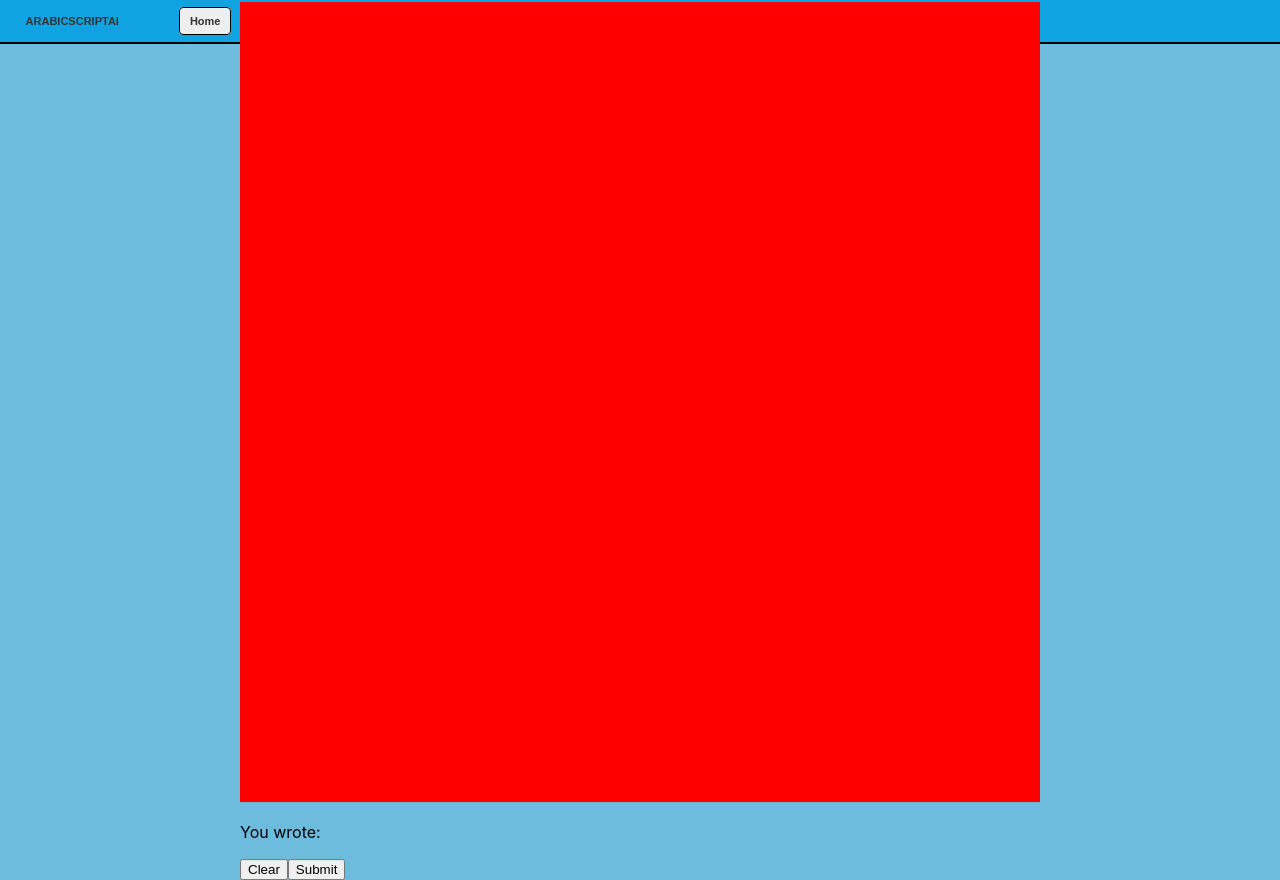
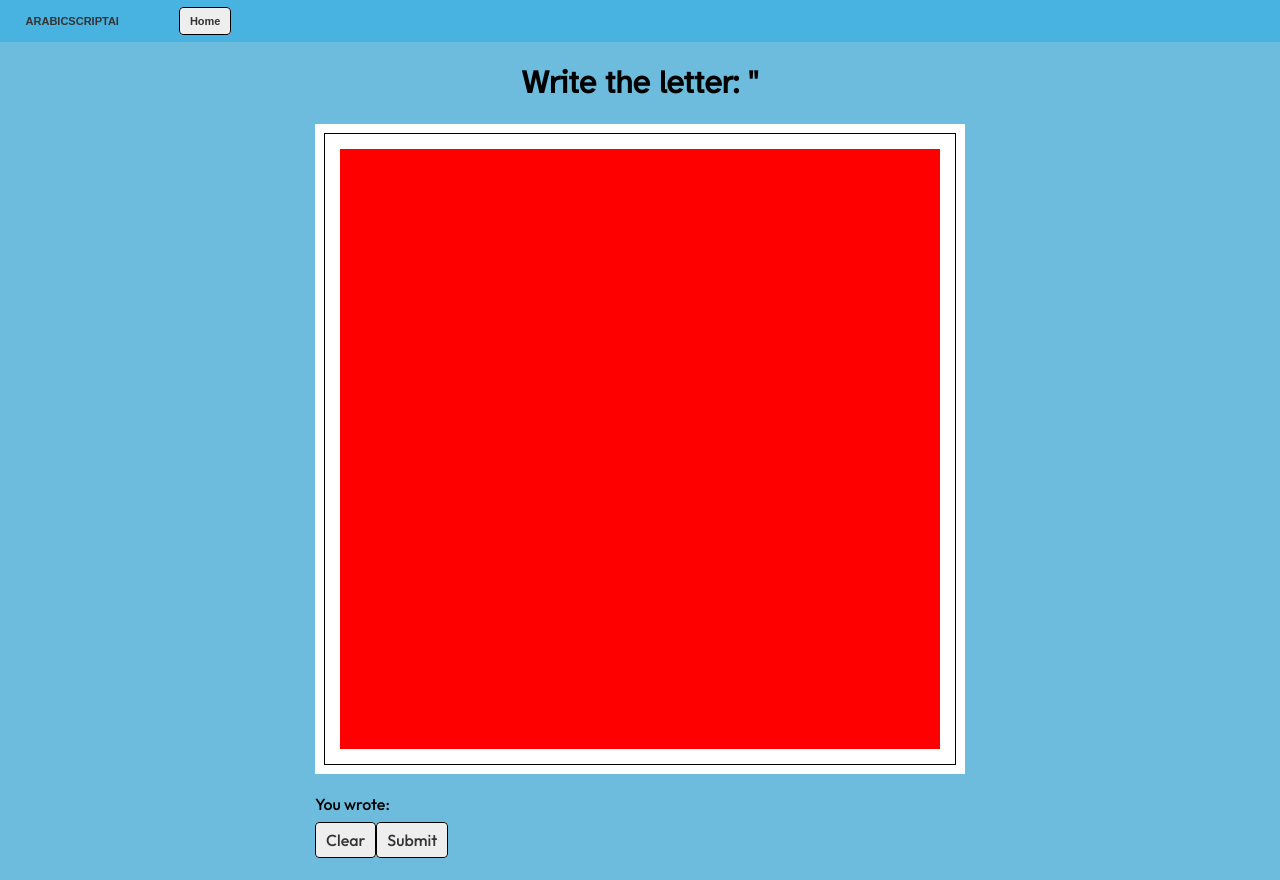
Before and after one commit to wahamiyousef/ArabicScriptAI, a React (Create React App) app in the folder client/: page /arabic in a window 1280 px wide. After the commit the page ends 858 px from the top, so only its background shows below. Built offline with nearby package versions, Linux system fonts and the light colour scheme; no server answers.

Commit message:
css changed/button + canvas
installed fonts, learnt how to use flexbox and made canvas good to look at

```diff
--- a/client/src/components/Button.js
+++ b/client/src/components/Button.js
@@ -1,12 +1,12 @@
 import { useState } from 'react';
 import React from 'react';
+import '../index.css'
 
 const Button = ({ children, link, onClick}) => {
   const [hover, setHover] = useState(false);
 
   const styles = {
-    link: {
-      font: 'bold 11px Arial',
+    primary: {
       textDecoration: 'none',
       backgroundColor: hover ? '#DDDDDD' : '#EEEEEE',
       color: '#333333',
@@ -18,6 +18,7 @@ const Button = ({ children, link, onClick}) => {
       borderBottom: '1px solid #333333',
       borderLeft: '1px solid #CCCCCC',
       border: '1px solid #000000',
+      cursor: 'pointer',
     }
   }
   return (
@@ -26,7 +27,7 @@ const Button = ({ children, link, onClick}) => {
       href={link}
       onMouseEnter={() => setHover(true)}
       onMouseLeave={() => setHover(false)}
-      style={styles.link}>
+      style={styles.primary}>
       {children}
     </a>
   );
--- a/client/src/components/Canvas.js
+++ b/client/src/components/Canvas.js
@@ -1,4 +1,5 @@
 import React, { useRef, useState, useEffect } from 'react';
+import Button from './Button';
 
 const Canvas = () => {
 
@@ -42,8 +43,11 @@ const Canvas = () => {
   useEffect(() => {
     const canvas = canvasReference.current;
 
-    canvas.width = 800;
-    canvas.height = 800;
+    //canvas.width = 800;
+    //canvas.height = 800;
+    canvas.width = 600;
+    canvas.height = '600';
+
 
     const context = canvas.getContext("2d");
     context.lineCap = "round";
@@ -148,7 +152,14 @@ const Canvas = () => {
 
       <canvas
         id="canvas"
-        style={{ backgroundColor: 'red' }}
+
+        style={{
+          backgroundColor: 'red',
+          border: `${2 * 10}px solid #0000`,
+          outline: '1px solid #000',
+          outlineOffset: `-${10}px`,
+          border: 'solid 25px white'
+        }}
 
         ref={canvasReference}
         onMouseDown={beginDraw}
@@ -164,8 +175,8 @@ const Canvas = () => {
       </div>
 
       <div className="buttons">
-        <button onClick={clearCanvas}>Clear</button>
-        <button onClick={submitCanvas}>Submit</button>
+        <Button onClick={clearCanvas}>Clear</Button>
+        <Button onClick={submitCanvas}>Submit</Button>
       </div>
 
     </div>
--- a/client/src/components/Header.js
+++ b/client/src/components/Header.js
@@ -7,13 +7,13 @@ const Header = () => {
   const styles = {
     link: {
       width: '98%',
-      backgroundColor: '#10A3E2',
+      backgroundColor: '#48B2E0',
       font: 'bold 11px Arial',
       textDecoration: 'none',
       color: '#333333',
       padding: '15px 0% 15px 2%',
 
-      borderBottom: '2px solid #000000',
+      //borderBottom: '2px solid #000000',
 
 
     },
--- a/client/src/index.css
+++ b/client/src/index.css
@@ -1,11 +1,16 @@
+@import url('https://fonts.googleapis.com/css2?family=Atkinson+Hyperlegible:ital,wght@0,400;1,400;1,700&family=Outfit:wght@500&display=swap');
+
+
 body {
   margin: 0;
-  font-family: -apple-system, BlinkMacSystemFont, 'Segoe UI', 'Roboto', 'Oxygen',
-    'Ubuntu', 'Cantarell', 'Fira Sans', 'Droid Sans', 'Helvetica Neue',
-    sans-serif;
+  font-family: 'Outfit', -apple-system, BlinkMacSystemFont, 'Segoe UI', 'Roboto', Arial, sans-serif;
   -webkit-font-smoothing: antialiased;
   -moz-osx-font-smoothing: grayscale;
   background-color: #6DBCDE;
+}
+
+h1 {
+  font-family: 'Atkinson Hyperlegible'
 }
 
 code {
--- a/client/src/pages/Arabic.js
+++ b/client/src/pages/Arabic.js
@@ -10,11 +10,18 @@ function Arabic() {
 
       <div
         style={{
+          display: 'flex',
+          flexDirection: 'column',
+          justifyContent: 'center',
+          alignItems: 'center',
+
+          /*
           display: 'block',
           position: 'absolute',
           top: '50%',
           left: '50%',
           transform: 'translate(-50%, -50%)'
+          */
         }}>
 
         <Letter />
```
Also changed, not shown: 1 other file (tests, documents, lock files or other folders).
